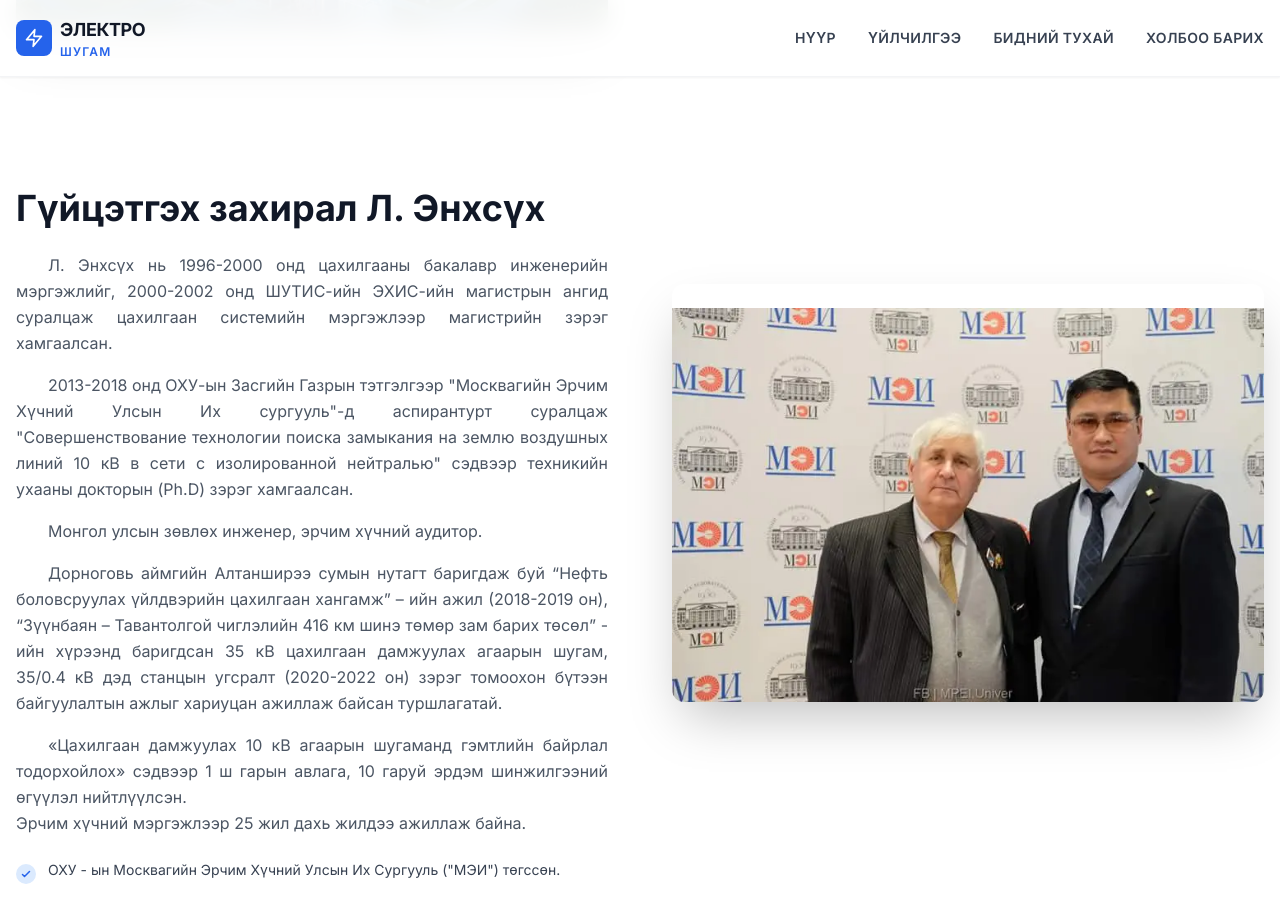
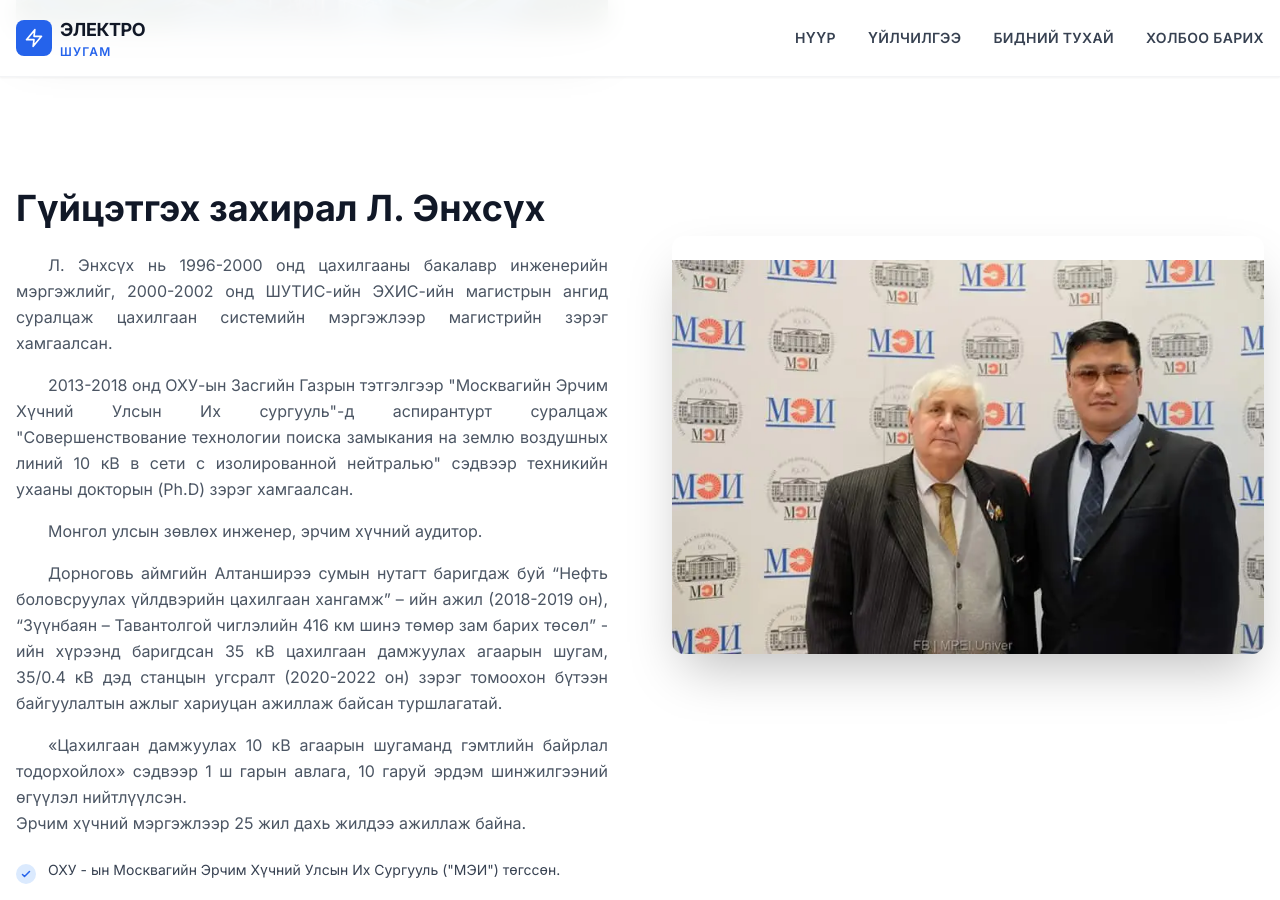
Before and after one commit to electroshugam/electroshugam_web_new, a Jekyll site: the page built from about.html, in a window 1280 px wide and 900 px high, scrolled down 3118 px. Built offline with Jekyll 4.4.1, drawn with Linux system fonts in a browser that asks for light colours; nearby versions of some CDN libraries.

Commit message:
fig update

```diff
--- a/about.html
+++ b/about.html
@@ -171,7 +171,7 @@ body_class: ""
       <div class="md:order-2">
         <div class="relative">
           <div class="absolute -inset-4 bg-blue-100/50 rounded-2xl -z-10 transform rotate-2"></div>
-          <div class="relative rounded-xl overflow-hidden shadow-2xl mt-24">
+          <div class="relative rounded-xl overflow-hidden shadow-2xl mt-12">
             <div class="relative mt-6">
             <img src="{{ '/media/ceo_pic.webp' | relative_url }}" alt="Л. Энхсүх" class="w-full h-auto">
             </div>
```
